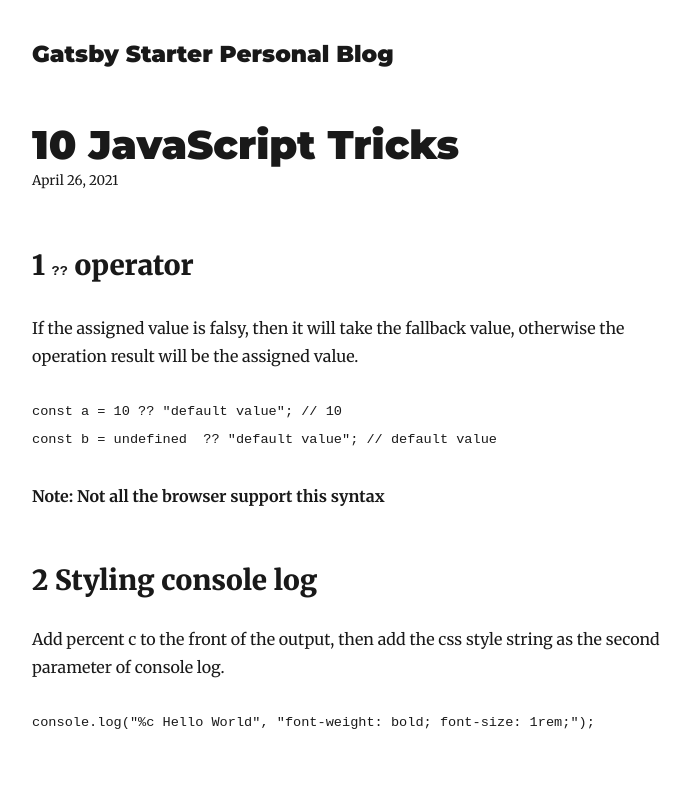
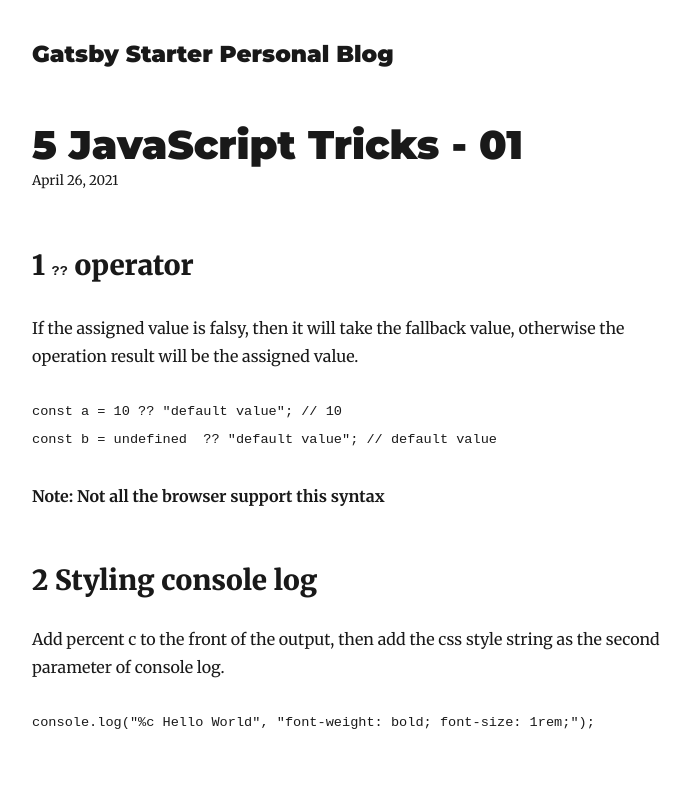
Before and after one commit to Roser1996/gatsby-personal-blog, a Gatsby site: page /blog/10-javascript-tricks/ in a window 1280 px wide. Shown: the top 790 px of the page, without its empty margins (293-983 px from the left). Built offline with nearby package versions, Linux system fonts and the light colour scheme; Gatsby itself is replaced by a stand-in of ours; some packages are replaced by stand-ins of ours; code samples lack their colours.

Commit message:
Update Blog “10-javascript-tricks”

```diff
--- a/content/blog/10-javascript-tricks.md
+++ b/content/blog/10-javascript-tricks.md
@@ -1,7 +1,7 @@
 ---
 path: js-tricks-1
 date: 2021-04-26T23:56:36.592Z
-title: 10 JavaScript Tricks
+title: 5 JavaScript Tricks - 01
 description: Javascript Series
 ---
 ## 1 `??` operator
```
